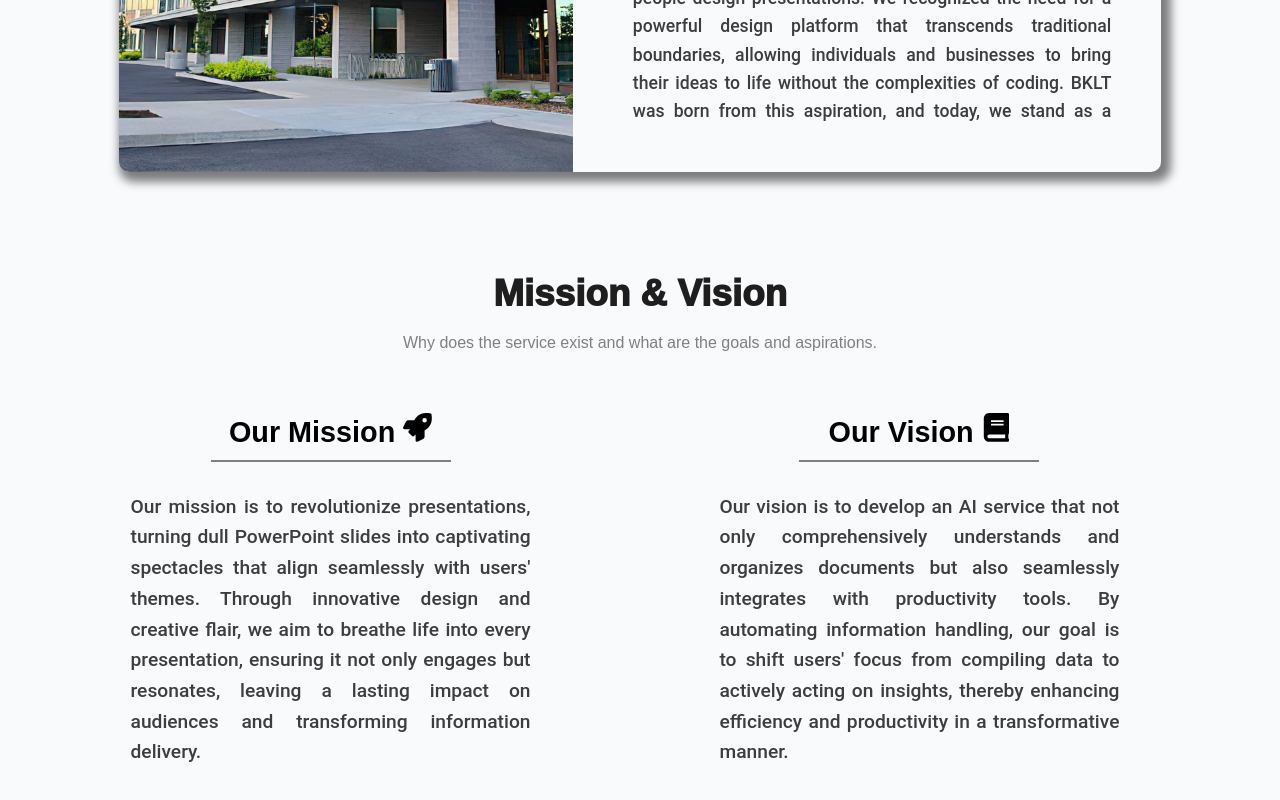
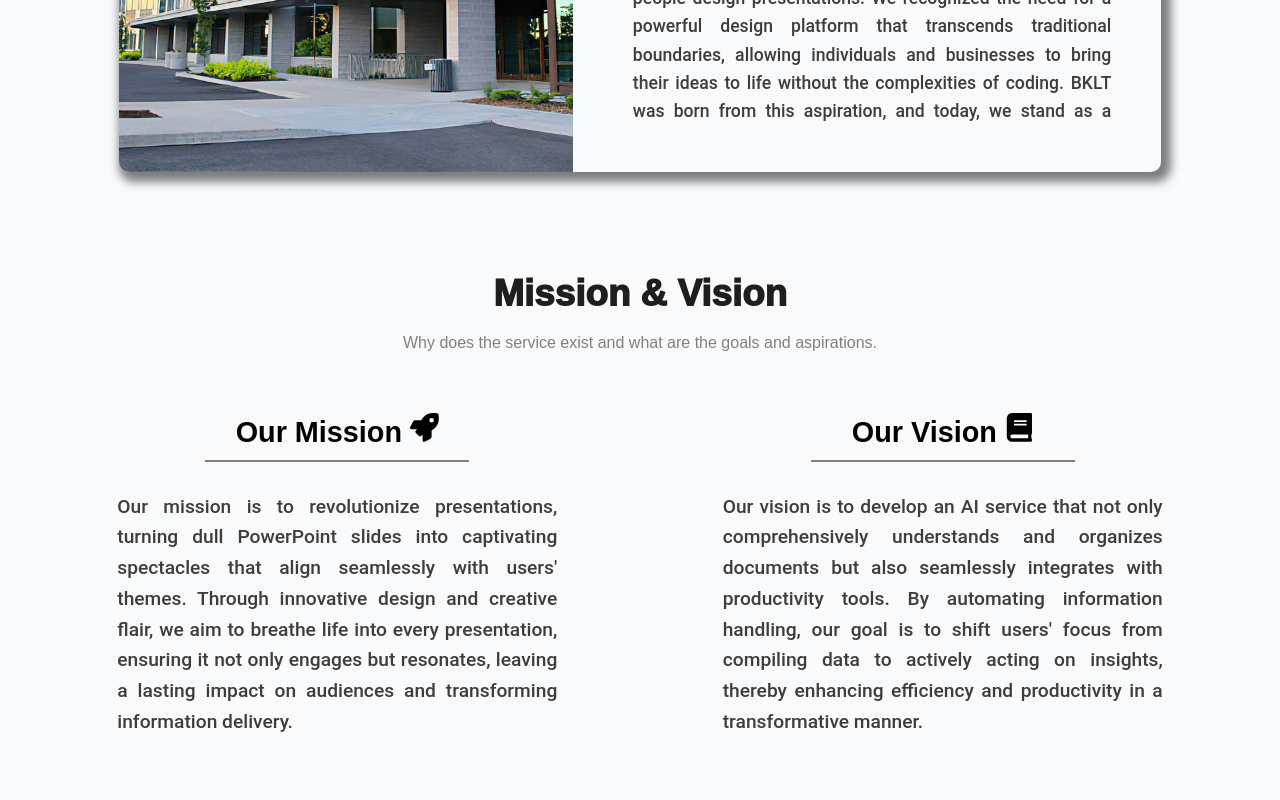
Before and after one commit to LemonLim18/CAT_Assignment2, a React (Create React App) app: page / in a window 1280 px wide. Shown: the part 1872-2672 px from the top of the page. Built offline with nearby package versions, Linux system fonts and the light colour scheme.

Commit message:
Amendment

```diff
--- a/src/components/about.css
+++ b/src/components/about.css
@@ -137,7 +137,7 @@
 
 /* MISSION & VISION */
 .mission {
-    margin: 100px 7% 65px;
+    margin: 100px 7% 90px;
 }
 
 .mission h1 {
@@ -157,7 +157,6 @@
 }
 
 .mission-content {
-   margin: 30px;
    margin-left: 0px;
    margin-top: 58px;
    display: flex;
@@ -201,7 +200,7 @@
 
 /* images adjustment */
 .column1, .column2 {
-    width: 400px;
+    width: 440px;
     height: 100%;
     object-fit: cover;
     border-radius: 10px;
```
